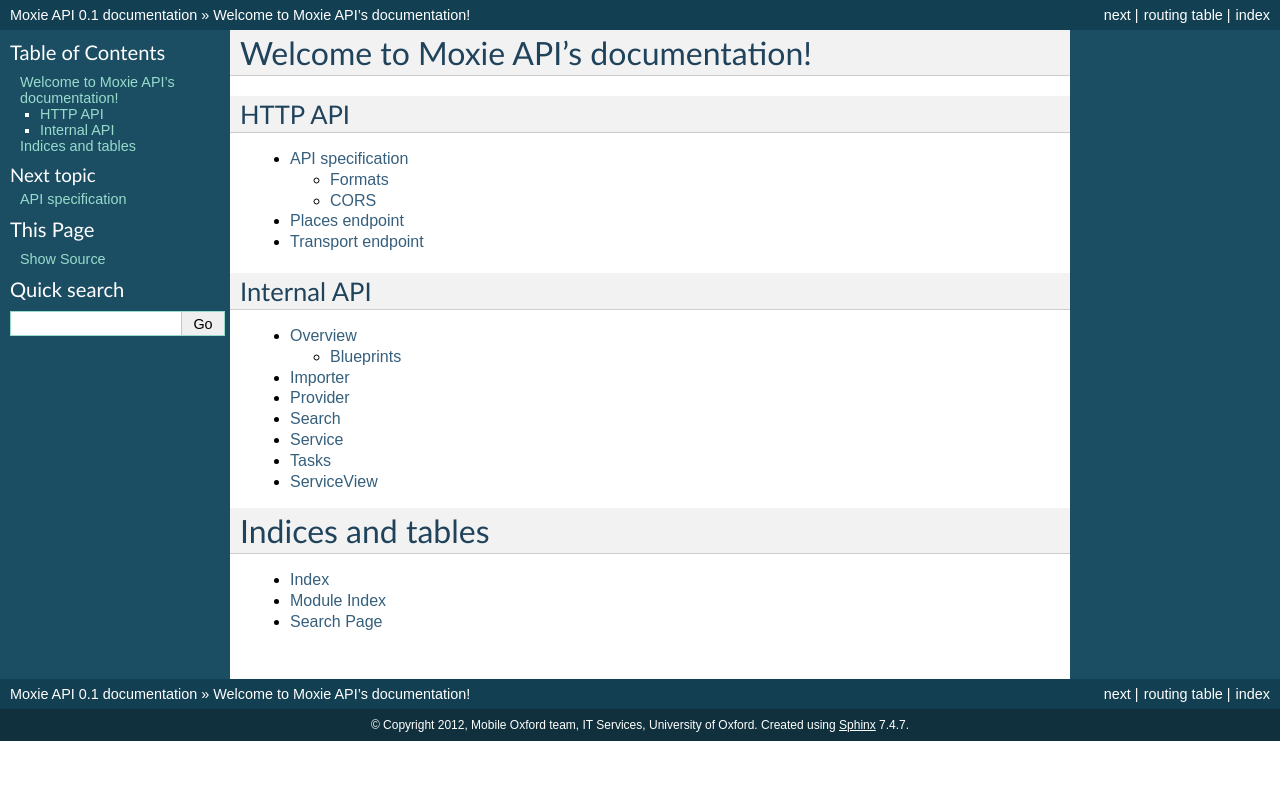
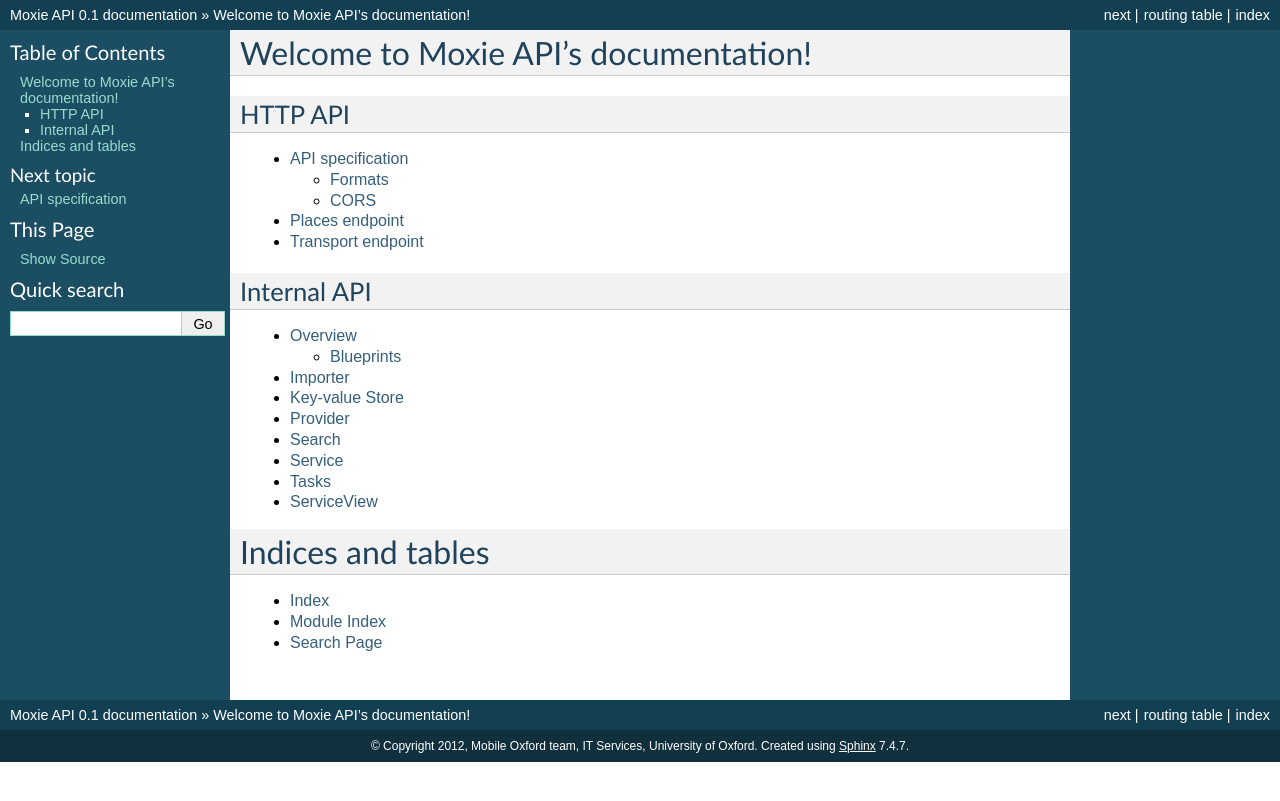
Before and after one commit to martinfilliau/moxie, a Sphinx documentation site: the page built from docs/source/index.rst, in a window 1280 px wide. Shown: the top 801 px of the page. Built offline with Sphinx 7.4.7, drawn with Linux system fonts in a browser that asks for light colours.

```diff
--- /dev/null
+++ b/docs/source/api/keyvalue.rst
@@ -0,0 +1,7 @@
+Key-value Store
+===============
+
+.. automodule:: moxie.core.kv
+   :members:
+   :undoc-members:
+   :private-members:
--- a/docs/source/api/search.rst
+++ b/docs/source/api/search.rst
@@ -3,4 +3,5 @@ Search
 
 .. automodule:: moxie.core.search
    :members:
+   :undoc-members:
    :private-members:
```
